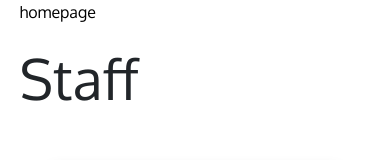
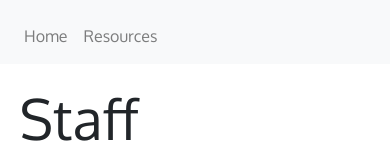
Before and after one commit to CS196Illinois/official-website, an Angular app in the folder frontend/: page /staff in a window 390 px wide. Shown: the top 160 px of the page. Built offline with nearby package versions, Linux system fonts and the light colour scheme; grey boxes are pictures that could not be loaded.

Commit message:
almost done

```diff
--- a/frontend/src/app/components/person/person.component.scss
+++ b/frontend/src/app/components/person/person.component.scss
@@ -26,3 +26,13 @@
 .cards {
     display: flex
 }
+
+@media  (max-width: 559px){
+    .picture {
+        width: 13rem;
+        height: 13rem;
+    }
+    .card {
+        width: 13rem;
+    }
+  }
--- a/frontend/src/app/pages/home/home.component.html
+++ b/frontend/src/app/pages/home/home.component.html
@@ -13,7 +13,7 @@
                 L E C T U R E S
             </button>
         </div>
-        <div class="button-3" *ngIf="isMobileLayout">
+        <div class="button-3">
             <button [routerLink]="['/staff']" target="_blank" rel="nooponer noreferrer">
                  S T A F F
             </button>
--- a/frontend/src/app/pages/home/home.component.scss
+++ b/frontend/src/app/pages/home/home.component.scss
@@ -108,3 +108,9 @@ button:hover {
         font-size: 10px;
     }
 }
+
+@media only screen and (min-width: 559px) {
+    .button-3 {
+        display: none;
+    }
+}
--- a/frontend/src/app/pages/home/home.component.ts
+++ b/frontend/src/app/pages/home/home.component.ts
@@ -1,4 +1,4 @@
-import { Component, OnInit } from '@angular/core';
+import { Component, OnInit, OnChanges, AfterViewInit, HostListener } from '@angular/core';
 
 @Component({
   selector: 'app-home',
@@ -6,11 +6,11 @@ import { Component, OnInit } from '@angular/core';
   styleUrls: ['./home.component.scss']
 })
 export class HomeComponent implements OnInit {
-  isMobileLayout = false
+
   constructor() { }
 
+
   ngOnInit() {
-    window.onresize = () => this.isMobileLayout = window.innerWidth <= 559;
   }
 
 }
--- a/frontend/src/app/pages/resources/resources.component.html
+++ b/frontend/src/app/pages/resources/resources.component.html
@@ -1,6 +1,19 @@
 <div class="resource-page">
     <div class="big-container" style="background-color: rgba(0, 0, 0, 0.7);">
-        <a [routerLink]="['/']" class="link">homepage</a>
+        <nav class="navbar navbar-expand navbar-dark bg-dark">
+            <button class="navbar-toggler" type="button" data-toggle="collapse" data-target="#navbarText" aria-controls="navbarText" aria-expanded="false" aria-label="Toggle navigation">
+              <span class="navbar-toggler-icon"></span>
+            </button>
+            <div class="collapse navbar-collapse" id="navbarText">
+              <ul class="navbar-nav mr-auto">
+                <li class="nav-item active">
+                  <a class="nav-link" [routerLink]="['/']">Home</a>
+                </li>
+                <li class="nav-item">
+                  <a class="nav-link" [routerLink]="['/staff']" style="color:white">Staff</a>
+              </ul>
+            </div>
+          </nav>
         <p class="resource">Resources</p>
         <div class="container">
             <div class="row">
--- a/frontend/src/app/pages/resources/resources.component.scss
+++ b/frontend/src/app/pages/resources/resources.component.scss
@@ -100,3 +100,9 @@ section{
         margin-left: 5%;
     }
 }
+
+@media only screen and (min-width: 559px) {
+    nav {
+        display: none;
+    }
+  }
--- a/frontend/src/app/pages/staff/staff.component.html
+++ b/frontend/src/app/pages/staff/staff.component.html
@@ -1,5 +1,19 @@
 <div class="staff">
-    <a [routerLink]="['/']" class="link">homepage</a>
+    <nav class="navbar navbar-expand navbar-light bg-light">
+        <button class="navbar-toggler" type="button" data-toggle="collapse" data-target="#navbarTogglerDemo03" aria-controls="navbarTogglerDemo03" aria-expanded="false" aria-label="Toggle navigation">
+          <span class="navbar-toggler-icon"></span>
+        </button>
+        <div class="collapse navbar-collapse" id="navbarTogglerDemo03">
+          <ul class="navbar-nav mr-auto mt-2 mt-lg-0">
+            <li class="nav-item">
+              <a class="nav-link" [routerLink] = "['/']">Home</a>
+            </li>
+            <li class="nav-item">
+              <a class="nav-link" [routerLink] = "['/resources']">Resources</a>
+            </li>
+          </ul>
+        </div>
+      </nav>
     <div class="title">Staff</div>
     <div class="cards">
         <div *ngFor="let person of staff" class="people">
--- a/frontend/src/app/pages/staff/staff.component.scss
+++ b/frontend/src/app/pages/staff/staff.component.scss
@@ -18,10 +18,6 @@
   margin-top: 3%
 }
 
-.link {
-  color: rgba(0, 0, 0, 0);
-  margin-left: 5%;
-}
 
 @media  (max-width: 559px){
   .link {
@@ -29,3 +25,9 @@
       margin-left: 5%;
   }
 }
+
+@media only screen and (min-width: 559px) {
+  nav {
+      display: none;
+  }
+}
```
